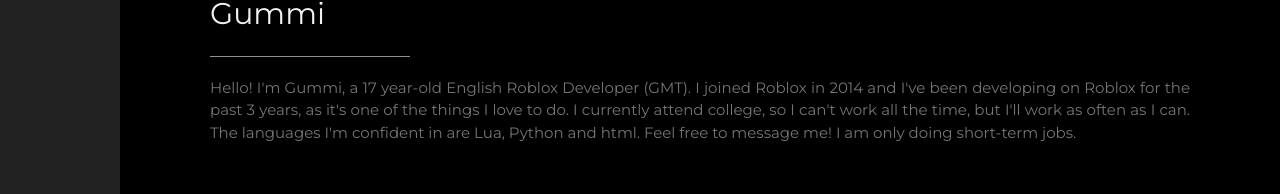
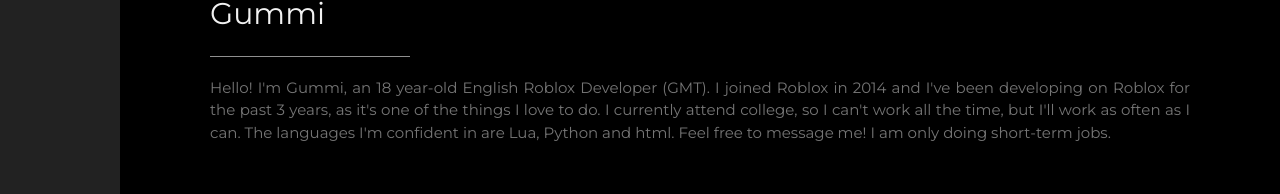
Before and after one commit to ggGummi/Gummi-Portfolio, a plain HTML site: page index.html in a window 1280 px wide. Shown: the part 318-512 px from the top of the page. Drawn offline with nearby package versions, Linux system fonts and the light colour scheme.

Commit message:
Update index.html

```diff
--- a/index.html
+++ b/index.html
@@ -56,7 +56,7 @@
     <h2 class="w3-text-light-grey">Gummi</h2>
     <hr style="width:200px" class="w3-opacity">
     <p>
-	Hello! I'm Gummi, a 17 year-old English Roblox Developer (GMT). I joined Roblox in 2014 and I've been developing on Roblox
+	Hello! I'm Gummi, an 18 year-old English Roblox Developer (GMT). I joined Roblox in 2014 and I've been developing on Roblox
 	for the past 3 years, as it's one of the things I love to do. I currently attend college, so I can't work all the time, but I'll
         work as often as I can. The languages I'm confident in are Lua, Python and html. Feel free to message me!
         I am only doing short-term jobs.
```
